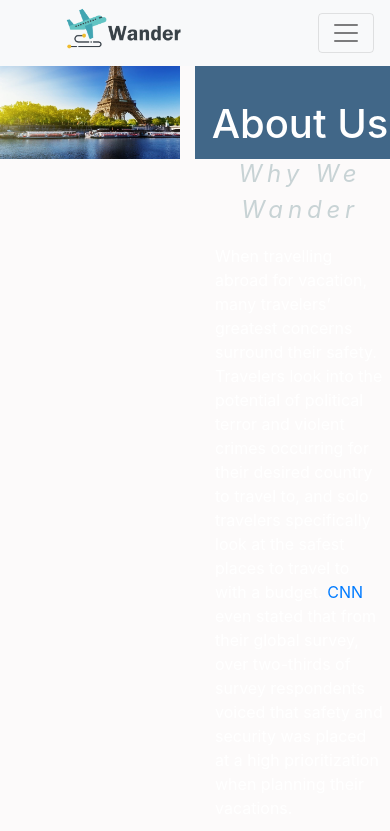
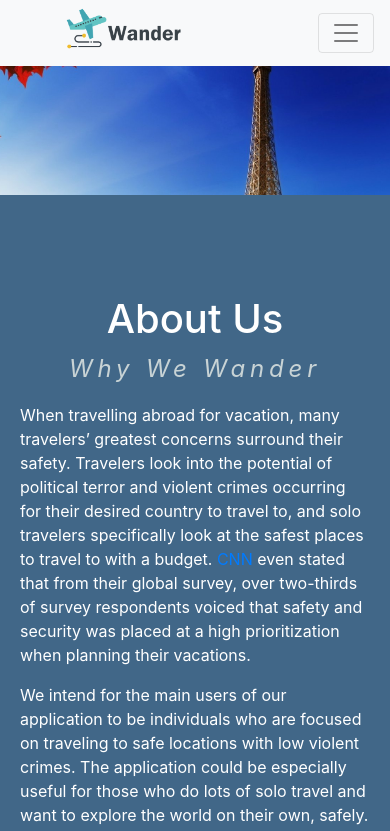
Before and after one commit to info340-wi21/project-1-group-7, a website: page landing.html in a window 390 px wide. Shown: the top 831 px of the page. Drawn offline with nearby package versions, Linux system fonts and the light colour scheme.

Commit message:
edited responsiveness on landing

```diff
--- a/css/main_style.css
+++ b/css/main_style.css
@@ -165,15 +165,15 @@ only screen and (max-width: 760px),
 
 .about-img {
     background-repeat: no-repeat;
-    width: 100%;
+    width: 50%;
+    position: absolute;
     left: 0px;
-    padding-right: 0;
-    height:min-content;
+    height: 100%;
  }
 
 .about-right {
     background-color: #416788;
-    width: 100%;
+    width: 50%;
     position: absolute;
     right: 0px;
     height: 100%;
@@ -201,5 +201,17 @@ only screen and (max-width: 760px),
  @media
 only screen and (max-width: 760px),
 (min-device-width: 768px) and (max-device-width: 1024px) {
+    .about-img {
+        background-repeat: no-repeat;
+        width: 100%;
+        position: absolute;
+        height: 50%;
+     }
 
+    .about-right {
+        margin-top: 50%;
+        background-color: #416788;
+        width: 100%;
+        height: 100%;
+     }
 }
--- a/landing.html
+++ b/landing.html
@@ -39,13 +39,7 @@
   </header>
 
   <main>
-    <div class="contianer">
-      <div class="row">
-
-        <div class="col-6">
     <img class="about-img" alt="Eiffel Tower" src="img/eiffeltower.jpg">
-        </div>
-        <div class="col-6">
     <div class="about-right">
       <h1 class="about-text">About Us</h1>
       <p class="about-why">
@@ -69,10 +63,6 @@
         to travel in the world.
       </p>
     </div>
-        </div>
-
-      </div>
-    </div>
   </main>
 </body>
 </html>
```
Lines whose indentation alone changed are shown as unchanged.
